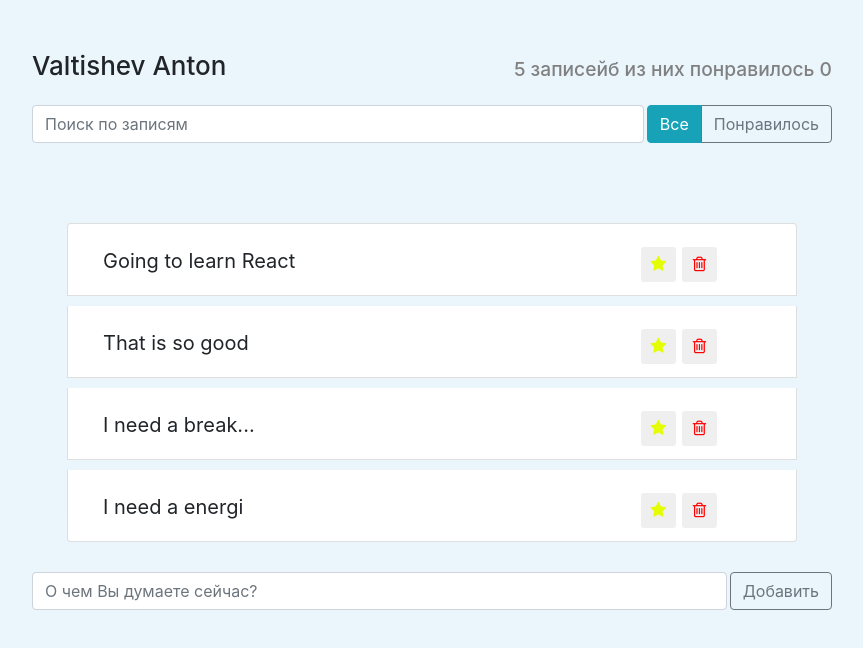
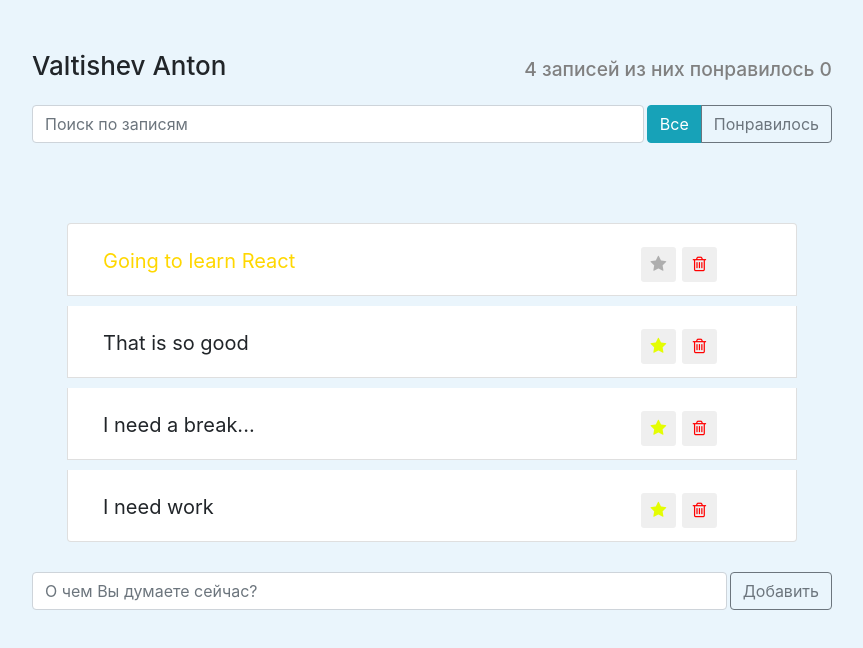
Before and after one commit to Val-An/like-todo, a React (Create React App) app: page / in a window 1280 px wide. Shown: the top 648 px of the page, without its empty margins (208-1071 px from the left). Built offline with nearby package versions, Linux system fonts and the light colour scheme.

Commit message:
add func likes important addPost

```diff
--- a/src/components/app-header/app-header.jsx
+++ b/src/components/app-header/app-header.jsx
@@ -18,11 +18,11 @@ const Header = styled.div`
  }
 `
 
-const AppHeader = () => {
+const AppHeader = ({liked, allPosts}) => {
   return (
 		<Header>
 			<h1>Valtishev Anton</h1>
-			<h2>5 записейб из них понравилось 0</h2>
+			<h2>{allPosts} записей из них понравилось {liked}</h2>
 		</Header>
   )
 }
--- a/src/components/app/app.jsx
+++ b/src/components/app/app.jsx
@@ -5,28 +5,27 @@ import SearchPanel from '../search-panel/search-panel'
 import PostStatusFilter from '../post-status-filter/post-asatus-filter'
 import PostList from '../post-list/post-list'
 import PostAddForm from '../post-add-form/post-add-form'
-import styled from 'styled-components'
 
-const AppBlock = styled.div`
-  margin: 0 auto;
-  max-width: 800px;
-`
 
 class App extends Component {
   constructor(props) {
     super(props)
     this.state = {
       data: [
-        { id: 1, label: 'Going to learn React', important: true },
-        { id: 2, label: 'That is so good', important: false },
-        { id: 3, label: 'I need a break...', important: false },
-        { id: 4, label: 'I need a energi', important: false },
+        { id: 1, label: 'Going to learn React', important: true, like: false },
+        { id: 2, label: 'That is so good', important: false, like: false },
+        { id: 3, label: 'I need a break...', important: false, like: false },
+        { id: 4, label: 'I need work', important: false, like: false },
       ],
     }
-    this.deleteItem = this.deleteItem.bind(this)
-	 this.addItem = this.addItem.bind(this)
-	 this.maxId = 5
-  }
+	  this.deleteItem = this.deleteItem.bind(this)
+	  this.addItem = this.addItem.bind(this)
+	  this.onToggleImportant = this.onToggleImportant.bind(this)
+	  this.onToggleLiked = this.onToggleLiked.bind(this)
+	  this.maxId = 5
+
+		}
+
 
   // const data = [
   // 	{id: 1, label: 'Going to learn React', important: true},
@@ -59,17 +58,53 @@ class App extends Component {
 	 })
   }
 
+
+
+
+  onToggleImportant(id) {
+		this.setState(({data}) => {
+			const index = data.findIndex(elem => elem.id === id)
+			const old = data[index]
+			const newItem = {...old, important: !old.important}
+			const newArr = [...data.slice(0, index), newItem, ...data.slice(index + 1)]
+			return {
+				data: newArr
+			}
+		})
+	}
+
+	onToggleLiked(id) {
+		this.setState(({data}) => {
+			const index = data.findIndex(elem => elem.id === id)
+			const old = data[index]
+			const newItem = {...old, like: !old.like}
+			const newArr = [...data.slice(0, index), newItem, ...data.slice(index + 1)]
+			return {
+				data: newArr
+			}
+		})
+	}
+
+
+
   render() {
+  	const liked = this.state.data.filter(item => item.like).length
+		const allPosts = this.state.data.length
+
     return (
-      <AppBlock>
-        <AppHeader />
+      <div className='app'>
+        <AppHeader liked={liked} allPosts={allPosts} />
         <div className="search-panel d-flex">
           <SearchPanel />
           <PostStatusFilter />
         </div>
-        <PostList posts={this.state.data} onDelete={this.deleteItem} />
+        <PostList
+					posts={this.state.data}
+					onDelete={this.deleteItem}
+					onToggleImportant={this.onToggleImportant}
+					onToggleLiked={this.onToggleLiked}/>
         <PostAddForm onAdd={this.addItem} />
-      </AppBlock>
+      </div>
     )
   }
 }
--- a/src/components/post-add-form/post-add-form.jsx
+++ b/src/components/post-add-form/post-add-form.jsx
@@ -1,18 +1,42 @@
-import React from 'react'
+import React, {Component} from 'react'
 import './post-add-form.css'
 
-const PostAddForm = ({onAdd}) => {
+class PostAddForm extends Component {
+	constructor(props) {
+		super(props)
+		this.state = {
+			text: ''
+		}
+		this.onValueChange = this.onValueChange.bind(this)
+		this.onSubmit = this.onSubmit.bind(this)
+	}
+
+	onValueChange(e) {
+		this.setState({text: e.target.value})
+	}
+
+	onSubmit(e) {
+		e.preventDefault()
+		this.props.onAdd(this.state.text)
+		this.setState({text: ''})
+	}
+
+  render() {
 		return (
-			<div className="bottom-panel d-flex" >
-				<input type="text"
+				<form className="bottom-panel d-flex"
+							onSubmit={this.onSubmit}>
+					<input id="mainInput" type="text"
 								 placeholder="О чем Вы думаете сейчас?"
 								 className="form-control new-post-label"
+								 onChange={this.onValueChange}
+								 value={this.state.text}
 					/>
-				<button onClick={() => onAdd()} type="submit" className="btn btn-outline-secondary">
+					<button type="submit" className="btn btn-outline-secondary">
 						Добавить
 					</button>
-			</div>
+				</form>
 		)
+	}
 }
 
 export default PostAddForm
--- a/src/components/post-list-item/post-list-item.jsx
+++ b/src/components/post-list-item/post-list-item.jsx
@@ -3,31 +3,8 @@ import './post-list-item.css'
 
 class PostListItem extends Component {
 
-	constructor(props) {
-		super(props)
-		this.state = {
-			important: false,
-			like: false
-		}
-		this.onImportant = this.onImportant.bind(this)
-		this.onLike = this.onLike.bind(this)
-	}
-
-	onImportant() {
-		this.setState(({important}) => ({
-			important: !important
-		}))
-	}
-
-	onLike() {
-		this.setState(({like}) => ({
-			like: !like
-		}))
-	}
-
 	render() {
-		const {label, onDelete} = this.props
-		const {important, like} = this.state
+		const {label, onDelete, onToggleImportant, onToggleLiked, important, like} = this.props
 		let classNames = "app-list-item d-flex justify-content-between"
 
 		if (important){
@@ -40,11 +17,11 @@ class PostListItem extends Component {
 
 		return (
 				<div className={classNames}>
-			<span onClick={this.onLike} className="app-list-item-label">
+			<span onClick={onToggleLiked} className="app-list-item-label">
 				{label}
 			</span>
 					<div className="d-flex justify-content-center align-item-center">
-						<button onClick={this.onImportant} type="button" className="btn-star btn-sm ">
+						<button onClick={onToggleImportant} type="button" className="btn-star btn-sm ">
 							<i className="fa fa-star"></i>
 						</button>
 						<button onClick={onDelete} type="button" className="btn-trash btn-sm">
--- a/src/components/post-list/post-list.jsx
+++ b/src/components/post-list/post-list.jsx
@@ -3,12 +3,17 @@ import './post-list.css'
 import {ListGroup} from 'reactstrap'
 import PostListItem from '../post-list-item/post-list-item'
 
-const PostList = ({posts, onDelete}) => {
+const PostList = ({posts, onDelete, onToggleImportant, onToggleLiked}) => {
 
 	const postElements = posts.map((item) => {
 		return (
 				<li className="list-group-item" key={item.id}>
-				<PostListItem onDelete={() => onDelete(item.id)} label={item.label} important={item.important} />
+				<PostListItem onDelete={() => onDelete(item.id)}
+											label={item.label}
+											onToggleImportant={() => onToggleImportant(item.id)}
+											onToggleLiked={() => onToggleLiked(item.id)}
+											like={item.like}
+											important={item.important} />
 				</li>
 		)
 	})
```
Also changed, not shown: 1 other file (tests, documents, lock files or other folders). Lines whose indentation alone changed are shown as unchanged.
